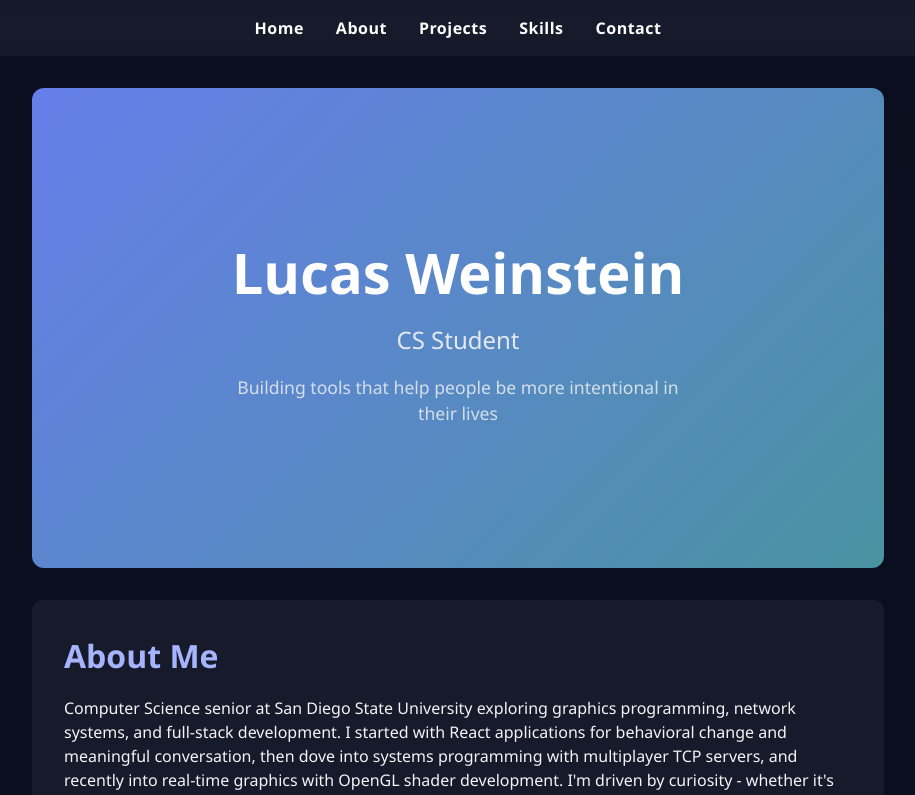
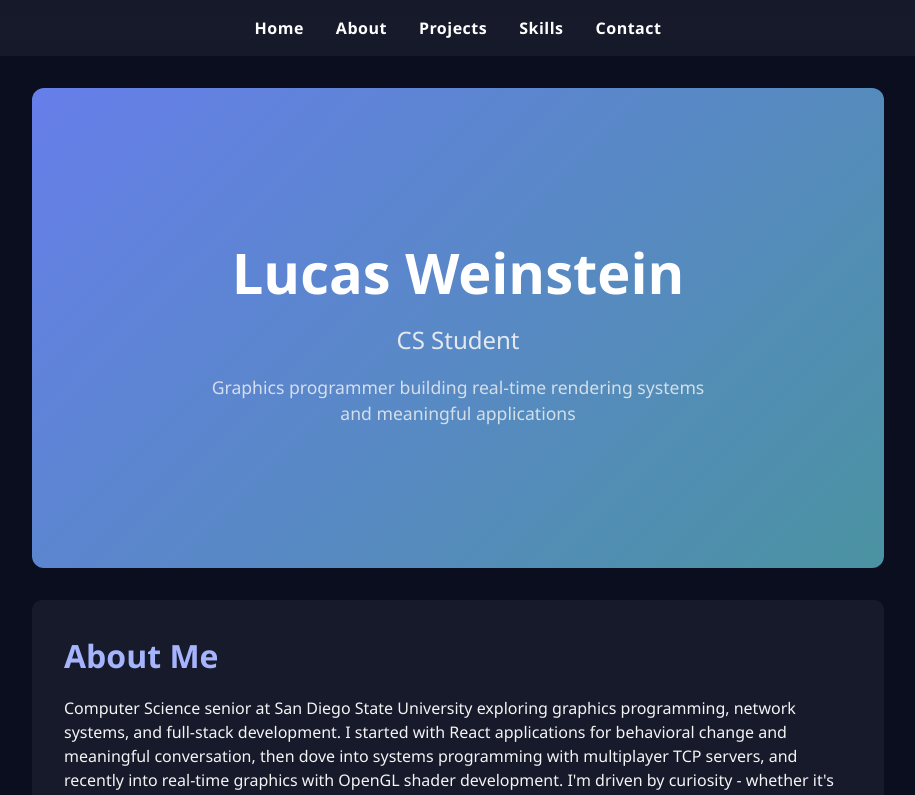
Before and after one commit to lucasbwein/portfolio, a React (Create React App) app: page / in a window 1280 px wide. Shown: the top 795 px of the page, without its empty margins (182-1097 px from the left). Built offline with nearby package versions, Linux system fonts and the light colour scheme.

Commit message:
Updated texts

```diff
--- a/src/App.js
+++ b/src/App.js
@@ -16,7 +16,9 @@ export default function App() {
       <section className="hero-section" id="hero">
         <h1>Lucas Weinstein</h1>
         <p className="hero-subtitle">CS Student</p>
-        <p className="hero-tagline">Building tools that help people be more intentional in their lives</p>
+        <p className="hero-tagline">
+          Graphics programmer building real-time rendering systems and meaningful applications
+        </p>
       </section>
 
       <section className="about-section" id="about_me">
```
